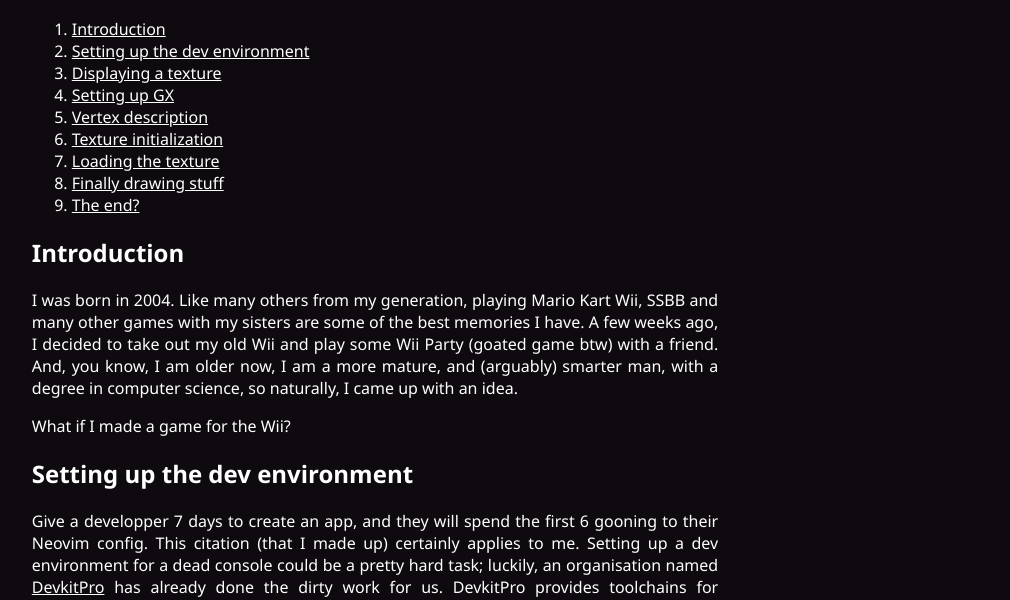
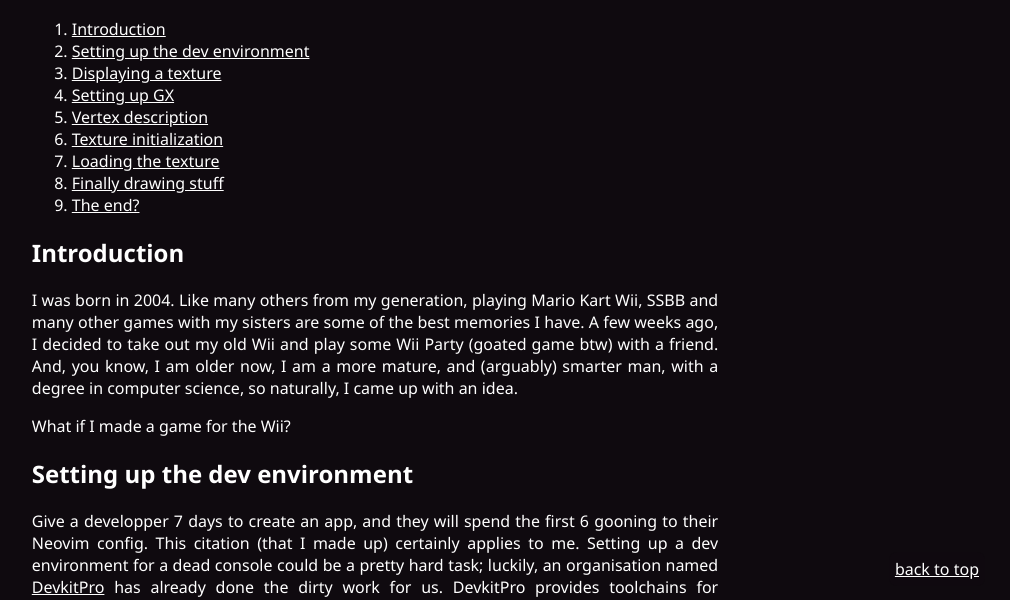
Before and after one commit to TotoEnF5/totoenf5.github.io, a plain HTML site: page wii_game.html in a window 1280 px wide. Shown: the part 194-794 px from the top of the page, without its empty margins (265-1275 px from the left). Drawn offline with Linux system fonts and the light colour scheme; a web font is replaced by a local one.

Commit message:
add back to top button

```diff
--- a/styles/blog.css
+++ b/styles/blog.css
@@ -21,3 +21,12 @@ img {
     font-size: small;
     color: #999999;
 }
+
+.back_to_top {
+    position: fixed;
+    bottom: 20px;
+    right: 30px;
+    padding: 6px;
+    border-radius: 8px;
+    background-color: #0F0A0FBB;
+}
--- a/wii_game.html
+++ b/wii_game.html
@@ -12,6 +12,8 @@
 <body>
     <script src="./highlight.min.js"></script>
     <script>hljs.highlightAll();</script>
+
+    <a class="back_to_top" href="#">back to top</a>
 
 <div class="blog">
     <p><a href="./index.html">&lt;- Back to my website</a></p>
```
Also changed, not shown: c_templates.html (+2 -0 lines).
